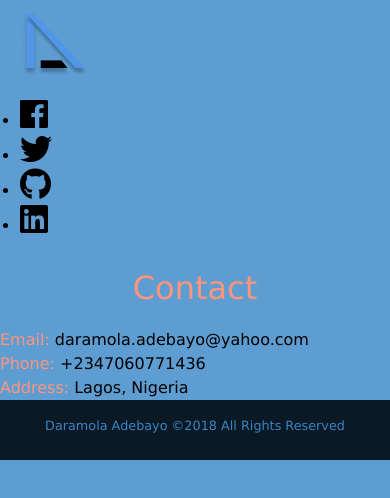
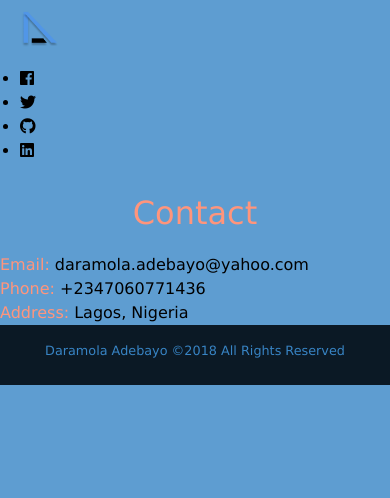
Before and after one commit to Baystef/My_Portfolio, a website: page portfolio/contact.html in a window 390 px wide. Drawn offline with nearby package versions, Linux system fonts and the light colour scheme.

Commit message:
Desktop and Mobile Navbar modified

```diff
--- a/scss/main.scss
+++ b/scss/main.scss
@@ -96,6 +96,10 @@ a {
     justify-content: flex-end;
     margin-left: 10px;
 
+
+
+
+
     //     list-style: none;
     //     text-align: right;
     a:hover {
@@ -113,12 +117,15 @@ a {
     margin-right: 20px;
     list-style-type: none;
     justify-content: center;
+    flex: 1;
     // position: relative;
     // bottom: 10px;
 }
 
 .nav-item {
     margin: 0;
+    flex: 3;
+
 }
 
 .nav-link {
@@ -133,15 +140,11 @@ a {
 
 .branding {
     margin-top: 0;
+    margin-left: 20px;
 }
 
 .navbar-toggle {
     display: none;
-}
-
- .active {
-    display: flex;
-    flex-direction: column;
 }
 
 .current {
@@ -298,13 +301,11 @@ footer {
 
 //Media Queries
 // Mobile Device mode
-@include mediaSm {
-
-}
+@include mediaSm {}
 
 @include mediaMd {
     .navbar {
-        font-size: 18px;
+        font-size: 16px;
         border: 1px solid rgba(0, 0, 0, 0.2);
         padding-bottom: 10px;
     }
@@ -312,27 +313,43 @@ footer {
     .navbar-nav {
         padding-top: 15px;
         display: none;
-     }
+    }
 
     .nav-link {
         text-decoration: none;
+
+        &:hover {
+            border-bottom: none;
+            color: $secondary-color;
+            @include easeOut();
+        }
     }
 
     .navbar-nav li {
         text-align: center;
-        margin: 15px auto;
+        margin: 10px auto;
+        margin-right: 10ch;
     }
 
     .branding {
         display: inline-block;
         margin-top: 10px;
         margin-left: 20px;
+
+
+        img {
+            width: 40px;
+            height: 40px;
+        }
     }
 
     .social-icons {
-        margin-right: 20px;
         margin-top: auto;
         padding: 10px;
+
+        i {
+            font-size: 16px;
+        }
     }
 
     .navbar-toggle {
@@ -345,9 +362,14 @@ footer {
         display: inline-block;
     }
 
-     .active {
-         display: block;
-     }
+    .current {
+        border-bottom: none;
+        color: $secondary-color;
+    }
+
+    .active {
+        display: block;
+    }
 
     footer {
         font-size: 0.8rem;
```
Also changed, not shown: portfolio/index.html (+6 -6 lines), portfolio/css/main.css.
